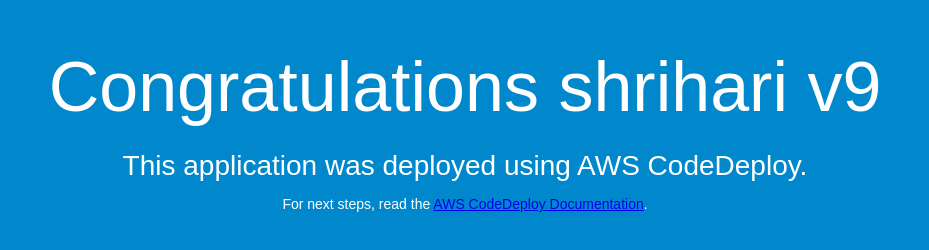
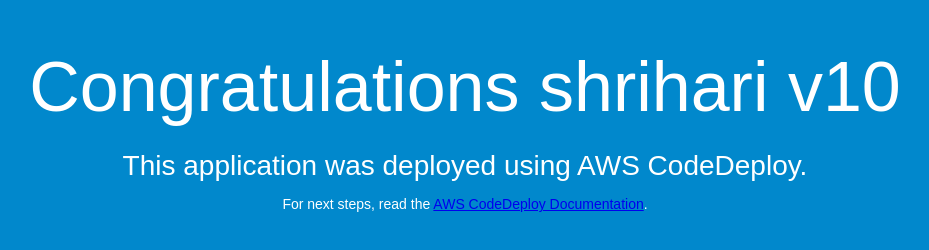
Before and after one commit to shrihari2i/cicdeaws, a plain HTML site: page index.html in a window 1280 px wide. Shown: the whole page, without its empty margins (175-1104 px from the left). Drawn offline with Linux system fonts and the light colour scheme.

Commit message:
Update index.html

```diff
--- a/index.html
+++ b/index.html
@@ -26,7 +26,7 @@
 </head>
 <body>
   <div align="center">
-    <h1>Congratulations shrihari v9</h1>
+    <h1>Congratulations shrihari v10</h1>
     <h2>This application was deployed using AWS CodeDeploy.</h2>
     <p>For next steps, read the <a href="http://aws.amazon.com/documentation/codedeploy">AWS CodeDeploy Documentation</a>.</p>
   </div>
```
